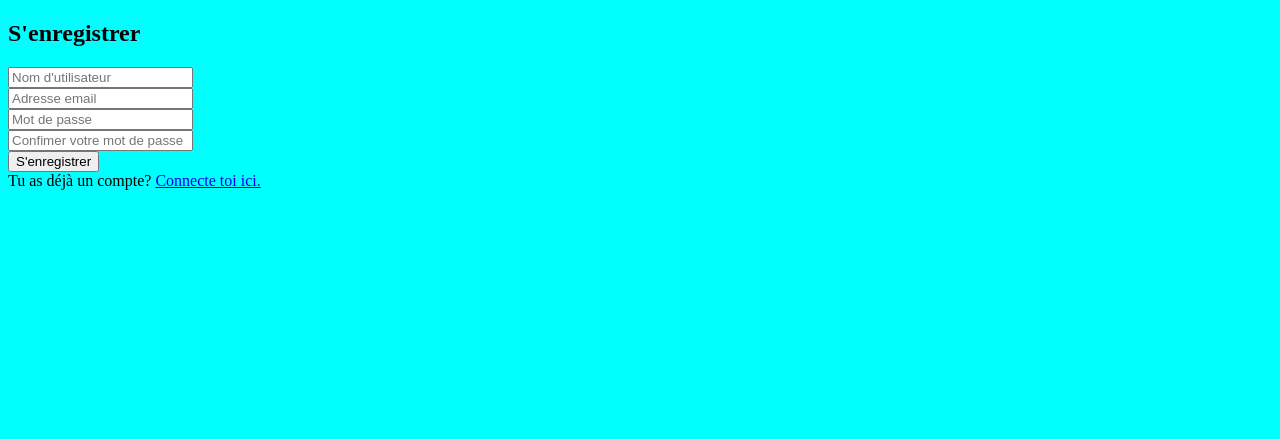
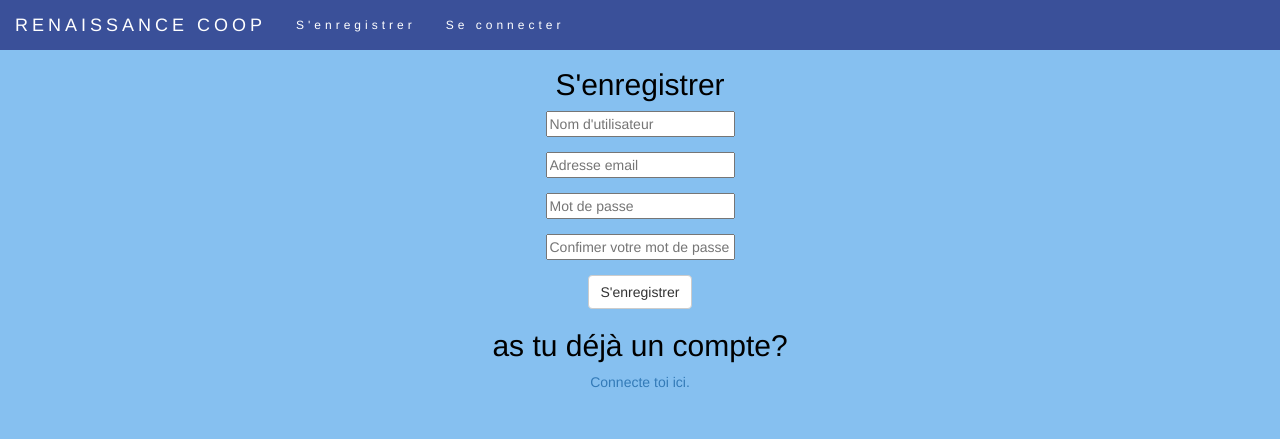
Before and after one commit to rbabaribdeb/H22-GR9-Coop, a Django app: page /register in a window 1280 px wide. Shown: the top 439 px of the page. Run offline with Django 4.2, Linux system fonts and the light colour scheme; parts of the project's set-up code (start-up, migrations or seed data) failed here and were passed over; some libraries are stand-ins or nearby versions.

Commit message:
templates update

```diff
--- a/templates/base.html
+++ b/templates/base.html
@@ -2,19 +2,84 @@
 <html lang="en">
 
 <head>
-    <meta charset="UTF-8">
-    <meta http-equiv="X-UA-Compatible" content="IE=edge">
-    <meta name="viewport" content="width=device-width, initial-scale=1.0">
-    <title>Projet1</title>
+  <meta charset="UTF-8">
+  <meta http-equiv="X-UA-Compatible" content="IE=edge">
+  <meta name="viewport" content="width=device-width, initial-scale=1.0">
+
+
+  <!-- Latest compiled and minified CSS -->
+  <link rel="stylesheet" href="https://maxcdn.bootstrapcdn.com/bootstrap/3.4.1/css/bootstrap.min.css">
+  <!-- jQuery library -->
+  <script src="https://ajax.googleapis.com/ajax/libs/jquery/3.6.0/jquery.min.js"></script>
+  <!-- Latest compiled JavaScript -->
+  <script src="https://maxcdn.bootstrapcdn.com/bootstrap/3.4.1/js/bootstrap.min.js"></script>
+
+
+
+
+  <title>Projet3</title>
+
+  <style>
+    .jumbotron {
+      background-color: #1184e281;
+      /* Orange */
+      color: #000000;
+    }
+
+    .navbar {
+      margin-bottom: 0;
+      background-color: #3a5099;
+      z-index: 9999;
+      border: 0;
+      font-size: 12px !important;
+      line-height: 1.42857143 !important;
+      letter-spacing: 4px;
+      border-radius: 0;
+    }
+
+    .navbar li a,
+    .navbar .navbar-brand {
+      color: #fff !important;
+    }
+
+    .navbar-nav li a:hover,
+    .navbar-nav li.active a {
+      color: #0a0a0a !important;
+      background-color: #fff !important;
+    }
+
+    .navbar-default .navbar-toggle {
+      border-color: transparent;
+      color: #fff !important;
+    }
+  </style>
 </head>
 
-<body bgcolor="cyan">
+<body class="jumbotron text-center" id="myPage" data-spy="scroll" data-target=".navbar" data-offset="60">
 
-    {% block content %}
 
-    {% endblock %}
+  {% block content %}
 
+  {% endblock %}
 
 </body>
 
+<nav class="navbar navbar-inverse navbar-fixed-top">
+  <div class="container-fluid">
+      <div class="navbar-header">
+          <a class="navbar-brand" href="/">RENAISSANCE COOP</a>
+      </div>
+      <ul class="nav navbar-nav">
+          {% if user.is_authenticated %}
+          <li><a href="">Bonjour, {{user.username}}</a></li>
+          <li><a href="logout">Se déconnecter</a></li>
+          <li><a href="create">Mettre un livre en vente</a></li>
+          {% else %}
+          <li><a href="register">S'enregistrer</a></li>
+          <li><a href="login">Se connecter</a></li>
+          {% endif %}
+      </ul>
+  </div>
+</nav>
+
 </html>
--- a/templates/register.html
+++ b/templates/register.html
@@ -8,20 +8,27 @@
 
     {% csrf_token %}
 
-    <input type="text" name="username" placeholder="Nom d'utilisateur"><br>
-    <input type="email" name="email" placeholder="Adresse email"><br>
-    <input type="password" name="password1" placeholder="Mot de passe"><br>
-    <input type="password" name="password2" placeholder="Confimer votre mot de passe"><br>
-    <input type="submit" value="S'enregistrer">
+    <div class="form-group">
+        <input type="text" name="username" placeholder="Nom d'utilisateur">
+    </div>
+    <div class="form-group">
+        <input type="email" name="email" placeholder="Adresse email">
+    </div>
+    <div class="form-group">
+        <input type="password" name="password1" placeholder="Mot de passe">
+    </div>
+    <div class="form-group">
+        <input type="password" name="password2" placeholder="Confimer votre mot de passe">
+    </div>
 
+    <button type="submit" class="btn btn-default">S'enregistrer</button>
 </form>
 
-<div>
-    {% for message in messsages %}
-    <h3> {{message}} </h3>
-    {% endfor %}
-</div>
+<h2>as tu déjà un compte?</h2>
+<a href="login">Connecte toi ici.</a> <br>
 
-Tu as déjà un compte? <a href="login">Connecte toi ici.</a>
+{% for msg in messages %}
+<h3> {{msg}} </h3>
+{% endfor %}
 
 {% endblock %}
```
Also changed, not shown: templates/create.html (added, +27 -0 lines), templates/home.html (+21 -34 lines), templates/login.html (+12 -9 lines).
